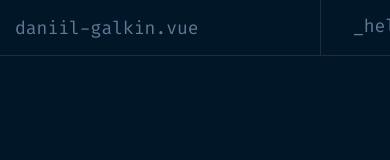
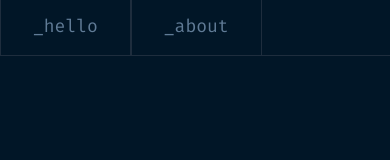
Before and after one commit to DigoErisdar/Resume, a Vue app: page /about in a window 390 px wide. Shown: the top 160 px of the page. Built offline with nearby package versions, Linux system fonts and the light colour scheme; what @highlightjs/vue-plugin would draw is missing.

Commit message:
addaptive index page

```diff
--- a/src/app/styles/variables/global.scss
+++ b/src/app/styles/variables/global.scss
@@ -29,10 +29,4 @@
   --fs-default: 18px;
   --fs-label: 16px;
   --fs-code: 14px;
-
-  //Breakpoints
-  --bp-mobile: 425px;
-  --bp-tablet: 768px;
-  --bp-note: 1024px;
-  --bp-pc: 1440px;
 }
--- /dev/null
+++ b/src/app/styles/variables/mixins.scss
@@ -0,0 +1,23 @@
+@mixin _xs {
+  @media (max-width: 600px) {
+    @content
+  }
+}
+
+@mixin _sm {
+  @media (max-width: 960px) {
+    @content
+  }
+}
+
+@mixin _md {
+  @media (max-width: 1264px) {
+    @content
+  }
+}
+
+@mixin _lg {
+  @media (max-width: 1904px) {
+    @content
+  }
+}
--- a/src/layouts/MainLayout.vue
+++ b/src/layouts/MainLayout.vue
@@ -1,7 +1,7 @@
 <template>
     <div class="MainLayout">
         <main>
-            <BaseSidebar />
+            <BaseSidebar class="sidebar" />
             <div class="content">
                 <BaseHeader />
                 <slot></slot>
@@ -18,6 +18,8 @@
 </script>
 
 <style scoped lang="scss">
+    @import '@/app/styles/variables/mixins';
+
     .MainLayout {
         display: grid;
         grid-template-columns: 1fr;
@@ -40,4 +42,10 @@
             container-name: main;
         }
     }
+
+    @include _xs {
+        .sidebar {
+            display: none;
+        }
+    }
 </style>
--- /dev/null
+++ b/src/shared/UI/DesktopHeader.vue
@@ -0,0 +1,41 @@
+<template>
+    <header class="header">
+        <BaseNavigation :urls="urls" class="header-navigation" />
+    </header>
+</template>
+
+<script setup lang="ts">
+    import BaseNavigation from '@/widgets/BaseNavigation.vue'
+    import { Url } from '@/shared/types/navigation.ts'
+
+    interface Props {
+        urls: Url[]
+    }
+
+    defineProps<Props>()
+</script>
+
+<style scoped lang="scss">
+    .header {
+        display: grid;
+        grid-template-columns: 1fr;
+        border-bottom: 1px solid var(--color-line);
+        min-height: 56px;
+
+        &-navigation {
+            &:deep(.link) {
+                display: flex;
+                align-items: center;
+                justify-content: center;
+                padding-left: 32px;
+                padding-right: 32px;
+                border-bottom: 3px solid transparent;
+            }
+
+            &:deep(.active),
+            &:deep(:hover) {
+                border-bottom-color: var(--accent-orange);
+            }
+        }
+    }
+</style>
--- a/src/widgets/BaseHeader.vue
+++ b/src/widgets/BaseHeader.vue
@@ -1,43 +1,13 @@
 <template>
-    <header class="header">
-        <BaseNavigation
-            :urls="urls"
-            class="header-navigation"
-        />
-    </header>
+    <DesktopHeader :urls />
 </template>
 
 <script setup lang="ts">
-    import BaseNavigation from '@/widgets/BaseNavigation.vue'
     import { shallowRef } from 'vue'
+    import DesktopHeader from '@/shared/UI/DesktopHeader.vue'
 
     const urls = shallowRef([
         { src: '/', label: '_hello' },
         { src: '/about', label: '_about' }
     ])
 </script>
-
-<style scoped lang="scss">
-    .header {
-        display: grid;
-        grid-template-columns: 1fr;
-        border-bottom: 1px solid var(--color-line);
-        min-height: 56px;
-
-        &-navigation {
-            &:deep(.link) {
-                display: flex;
-                align-items: center;
-                justify-content: center;
-                padding-left: 32px;
-                padding-right: 32px;
-                border-bottom: 3px solid transparent;
-            }
-
-            &:deep(.active),
-            &:deep(:hover) {
-                border-bottom-color: var(--accent-orange);
-            }
-        }
-    }
-</style>
```
